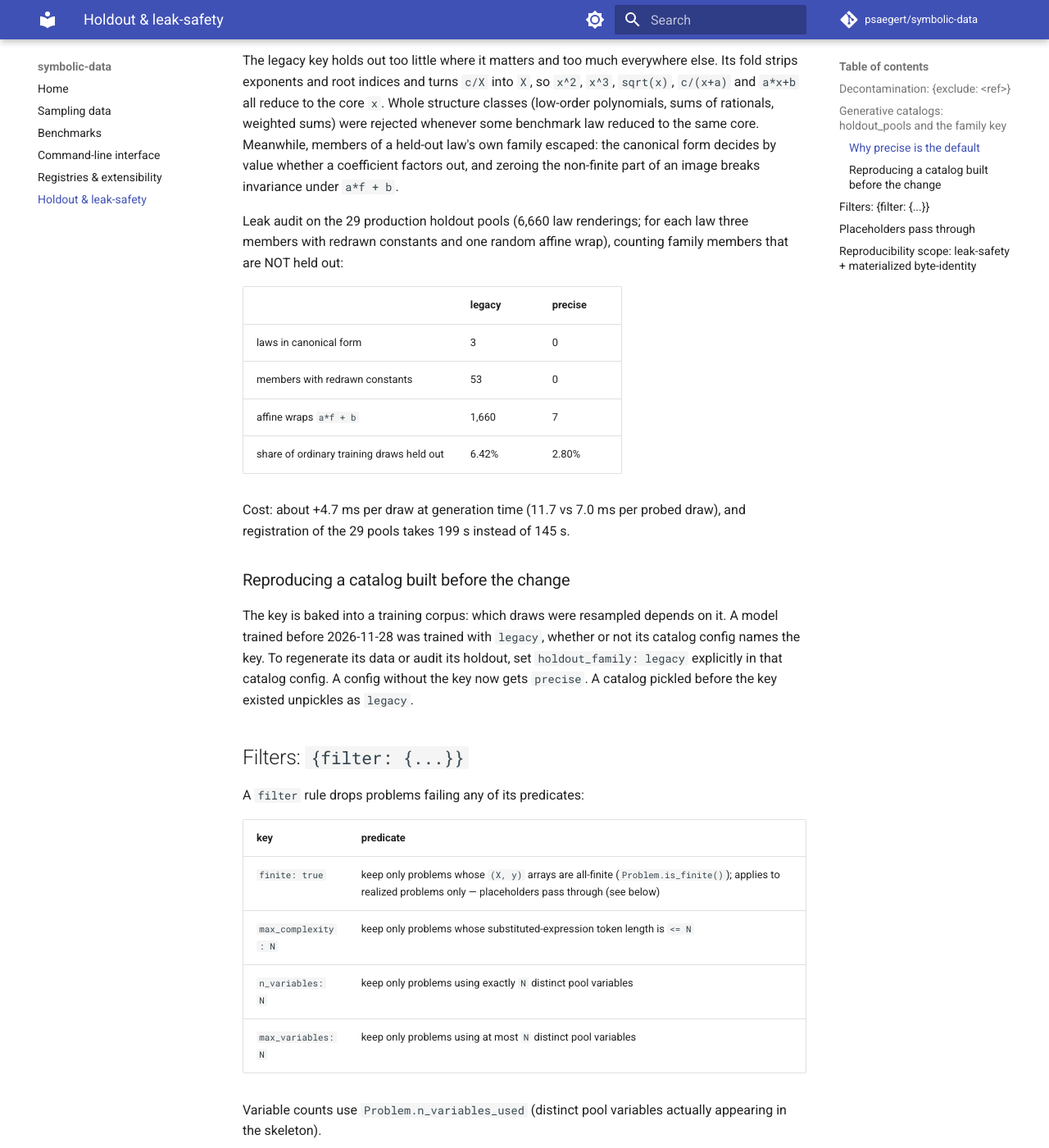
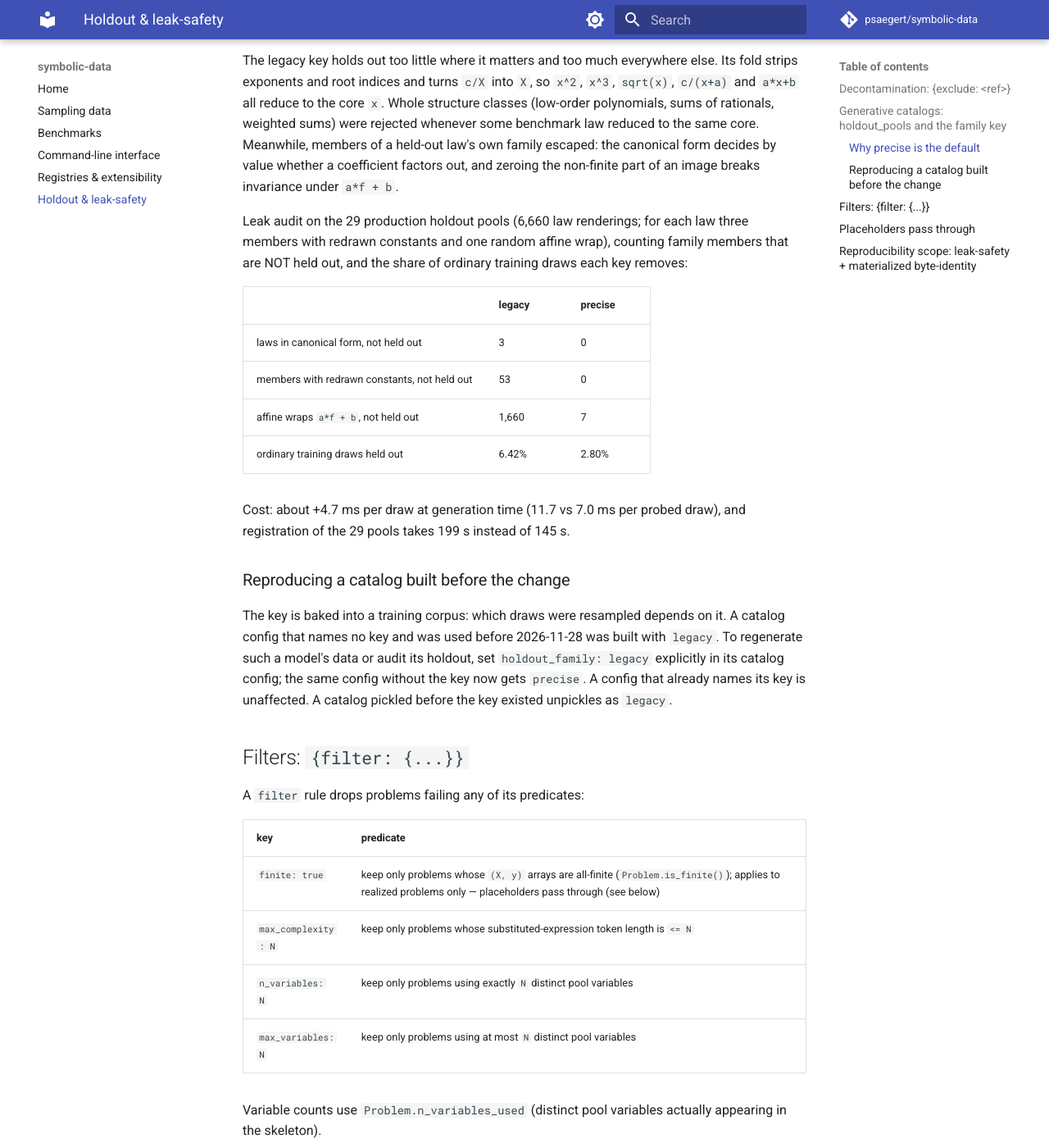
Before and after one commit to psaegert/symbolic-data, an MkDocs documentation site: the page built from docs/holdout.md, in a window 1280 px wide and 1400 px high, scrolled down 1750 px. Shown: the whole window at 82% size. Built offline with MkDocs 1.6.1 and Material for MkDocs 9.7.7, drawn with Linux system fonts in a browser that asks for light colours; comment, search, counter and statistics services are not loaded.

Commit message:
Holdout docs: the reproduction note covers configs that name no key
A config that already named holdout_family (some were written with precise before the default changed) is
unaffected by the new default; only a config that names no key and was used before 2026-11-28 needs
holdout_family: legacy to reproduce its corpus. The audit table now labels each row (three leak counts, one share
of draws removed).

Co-Authored-By: Claude Opus 5.5 <noreply@anthropic.com>
Claude-Session: https://claude.ai/code/session_01HwFKAER1Rjq11NL1VEFmzj

```diff
--- a/docs/holdout.md
+++ b/docs/holdout.md
@@ -71,24 +71,25 @@ law reduced to the same core. Meanwhile, members of a held-out law's own family
 value whether a coefficient factors out, and zeroing the non-finite part of an image breaks invariance under `a*f + b`.
 
 Leak audit on the 29 production holdout pools (6,660 law renderings; for each law three members with redrawn
-constants and one random affine wrap), counting family members that are NOT held out:
+constants and one random affine wrap), counting family members that are NOT held out, and the share of ordinary
+training draws each key removes:
 
 | | legacy | precise |
 |---|---|---|
-| laws in canonical form | 3 | 0 |
-| members with redrawn constants | 53 | 0 |
-| affine wraps `a*f + b` | 1,660 | 7 |
-| share of ordinary training draws held out | 6.42% | 2.80% |
+| laws in canonical form, not held out | 3 | 0 |
+| members with redrawn constants, not held out | 53 | 0 |
+| affine wraps `a*f + b`, not held out | 1,660 | 7 |
+| ordinary training draws held out | 6.42% | 2.80% |
 
 Cost: about +4.7 ms per draw at generation time (11.7 vs 7.0 ms per probed draw), and registration of the 29 pools
 takes 199 s instead of 145 s.
 
 ### Reproducing a catalog built before the change
 
-The key is baked into a training corpus: which draws were resampled depends on it. A model trained before 2026-11-28
-was trained with `legacy`, whether or not its catalog config names the key. To regenerate its data or audit its
-holdout, set `holdout_family: legacy` explicitly in that catalog config. A config without the key now gets `precise`.
-A catalog pickled before the key existed unpickles as `legacy`.
+The key is baked into a training corpus: which draws were resampled depends on it. A catalog config that names no
+key and was used before 2026-11-28 was built with `legacy`. To regenerate such a model's data or audit its holdout,
+set `holdout_family: legacy` explicitly in its catalog config; the same config without the key now gets `precise`.
+A config that already names its key is unaffected. A catalog pickled before the key existed unpickles as `legacy`.
 
 ## Filters: `{filter: {...}}`
 
```
Also changed, not shown: CHANGELOG.md (+2 -2 lines).
